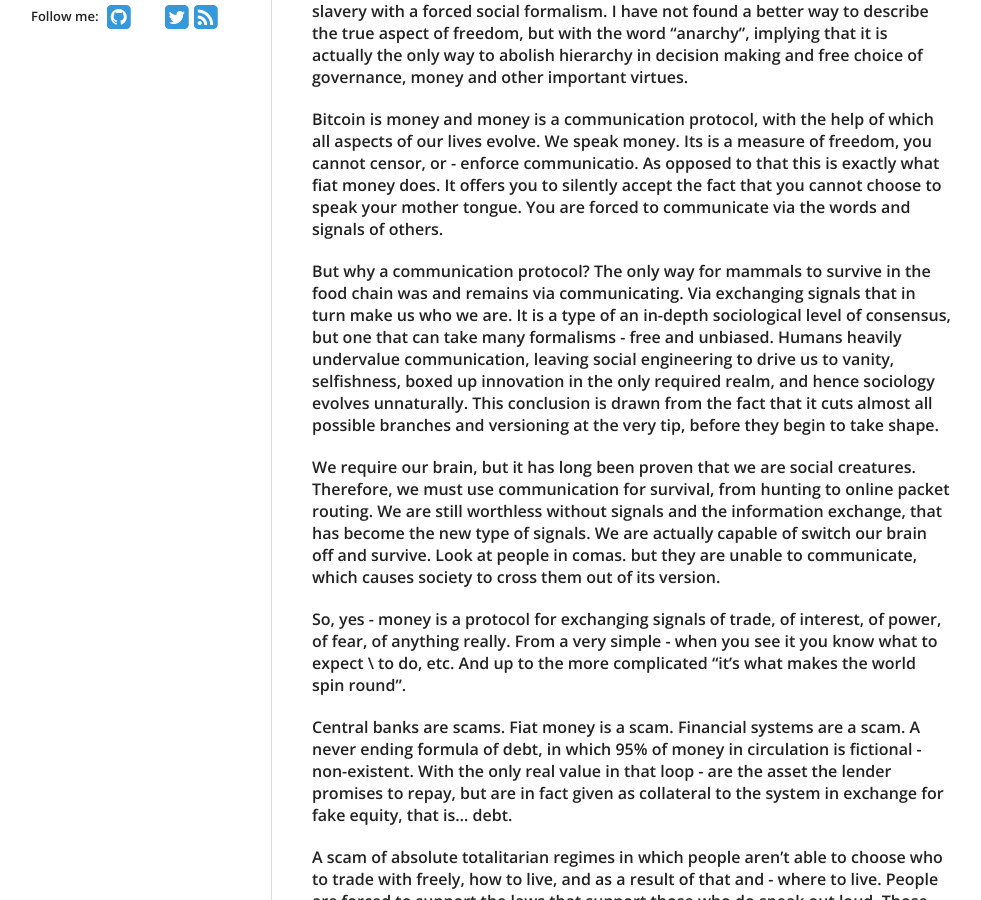
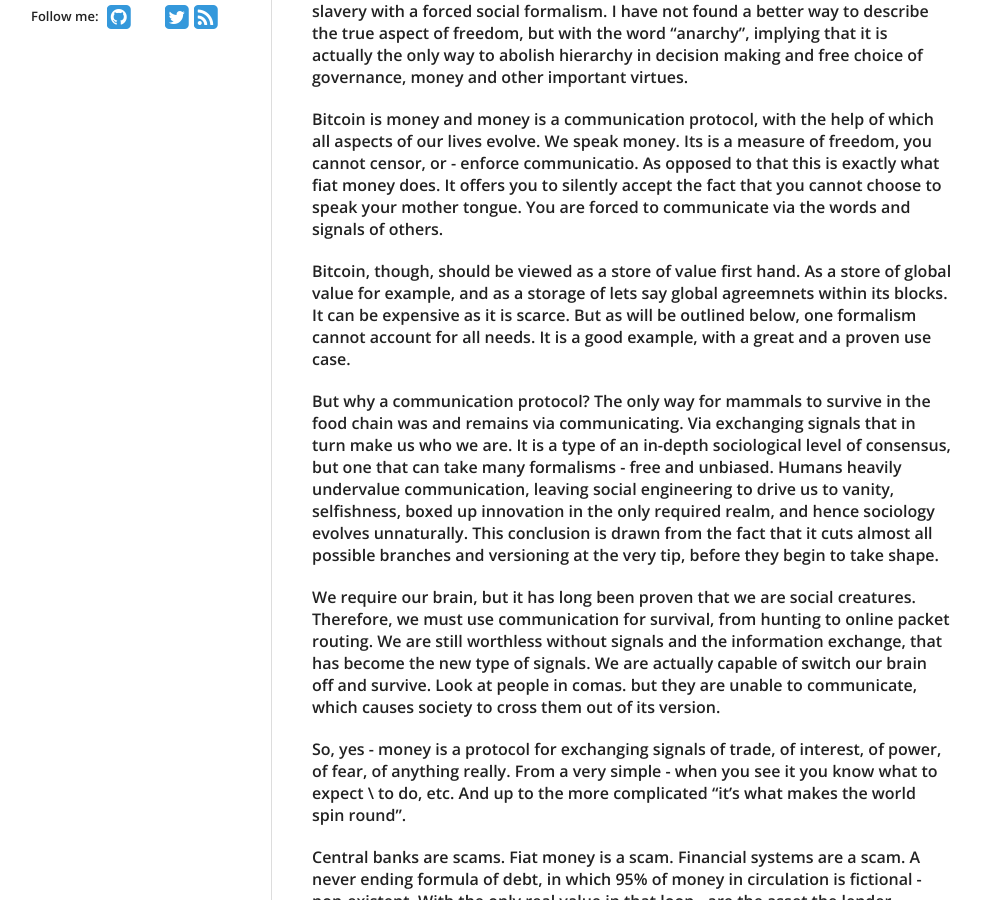
Before and after one commit to serejandmyself/serejandmyself.github.io, a Jekyll site: the page built from _posts/2019-08-07-The-anarchy-of-freedom.md, in a window 1280 px wide and 900 px high, scrolled down 324 px. Shown: the whole window, without its empty margins (139-1120 px from the left). Built offline with Jekyll 4.4.1, drawn with Linux system fonts in a browser that asks for light colours.

Commit message:
Update 2019-08-07-The-anarchy-of-freedom.md

```diff
--- a/_posts/2019-08-07-The-anarchy-of-freedom.md
+++ b/_posts/2019-08-07-The-anarchy-of-freedom.md
@@ -12,6 +12,8 @@
 But first hand a short introduction with regards to why “anarchy of freedom”. This article is meant to point out out that we are, in fact, existing in a type of modern-slavery with a forced social formalism. I have not found a better way to describe the true aspect of freedom, but with the word “anarchy”, implying that it is actually the only way to abolish hierarchy in decision making and free choice of governance, money and other important virtues.
 
 Bitcoin is money and money is a communication protocol, with the help of which all aspects of our lives evolve. We speak money. Its is a measure of freedom, you cannot censor, or - enforce communicatio. As opposed to that this is exactly what fiat money does. It offers you to silently accept the fact that you cannot choose to speak your mother tongue. You are forced to communicate via the words and signals of others.
+
+Bitcoin, though, should be viewed as a store of value first hand. As a store of global value for example, and as a storage of lets say global agreemnets within its blocks. It can be expensive as it is scarce. But as will be outlined below, one formalism cannot account for all needs. It is a good example, with a great and a proven use case.
 
 But why a communication protocol? The only way for mammals to survive in the food chain was and remains via communicating. Via exchanging signals that in turn make us who we are. It is a type of an in-depth sociological level of consensus, but one that can take many formalisms - free and unbiased.   Humans heavily undervalue communication, leaving social engineering to drive us to vanity, selfishness, boxed up innovation in the only required realm, and hence sociology evolves unnaturally. This conclusion is drawn from the fact that it cuts almost all possible branches and versioning at the very tip, before they begin to take shape.
 
```
